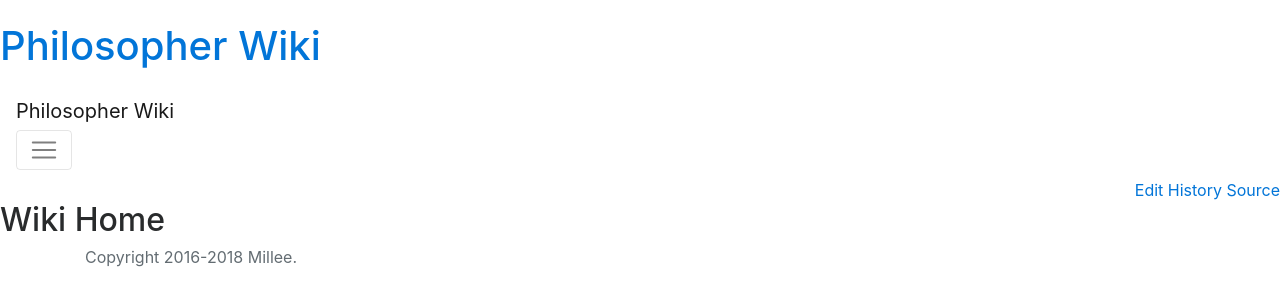
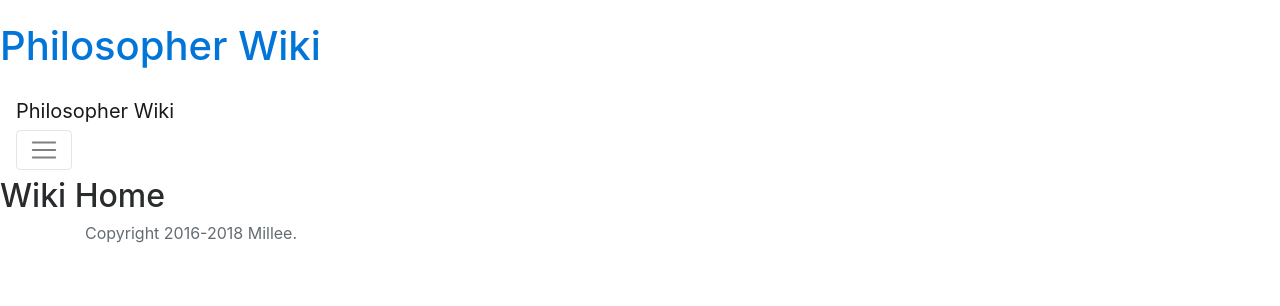
Before and after one commit to reallymillee/Philosopher, a Jekyll site: the page built from index.md, in a window 1280 px wide. Shown: the top 306 px of the page. Built offline with Jekyll 4.4.1, drawn with Linux system fonts in a browser that asks for light colours; nearby versions of some CDN libraries; our own code applies the rules of GitHub Pages for plain Markdown files; the repository's description, which GitHub fills in, is left out.

Commit message:
Update default.html

```diff
--- a/_layouts/default.html
+++ b/_layouts/default.html
@@ -40,12 +40,15 @@
        <button class="navbar-toggler" type="button" data-toggle="collapse" data-target="#navbarNavAltMarkup" aria-controls="navbarNavAltMarkup" aria-expanded="false" aria-label="Toggle navigation">
     <span class="navbar-toggler-icon"></span>
   </button>
-  <div class="collapse navbar-collapse" id="navbarNavAltMarkup">
+  <div class="collapse navbar-collapse navbar-expand-lg" id="navbarNavAltMarkup">
     <div class="navbar-nav">
       <a class="nav-item nav-link" href="#">Home</a>
       <a class="nav-item nav-link" href="#">Features</a>
       <a class="nav-item nav-link" href="#">Pricing</a>
       <a class="nav-item nav-link disabled" href="#">Disabled</a>
+      <span class="tools-element nav-item"><a class="nav-link" target="_blank" href="{{ site.github.repository_url }}/{{{page.folder}}{{url | remove: '.html' | append: ''}}/_edit">Edit</a></span>
+      <span class="tools-element"><a target="_blank" href="{{ site.github.repository_url }}/{{{page.folder}}{{url | remove: '.html' | append: ''}}/_history">History</a></span>
+      <span class="tools-element"><a target="_blank" href="{{ site.github.repository_url }}/{{{page.folder}}{{url | remove: '.html' | append: '.md'}}/">Source</a></span>
     </div>
   <form class="form-inline" method="GET" action="/search">
     <input class="form-control mr-sm-2" name="q" type="search" placeholder="Search" aria-label="Search">
@@ -55,11 +58,7 @@
 </nav>
       <section>
       <div id="tools-buttons" style="width: 100%; text-align: right">
-        {{page.relative_path}}
-          <span class="tools-element"><a target="_blank" href="{{ site.github.repository_url }}/{{{page.folder}}{{url | remove: '.html' | append: ''}}/_edit">Edit</a></span>
-          <span class="tools-element"><a target="_blank" href="{{ site.github.repository_url }}/{{{page.folder}}{{url | remove: '.html' | append: ''}}/_history">History</a></span>
-          <span class="tools-element"><a target="_blank" href="{{ site.github.repository_url }}/{{{page.folder}}{{url | remove: '.html' | append: '.md'}}/">Source</a></span>
-      </div>
+        {{page.relative_path}}</div>
 
       <div id="toc"></div>
 
```
